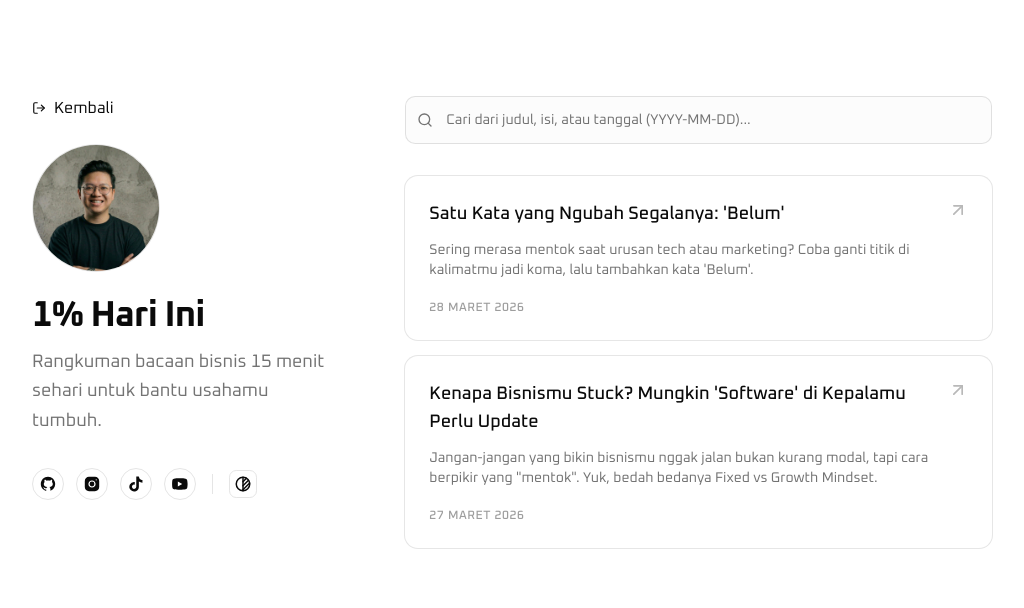
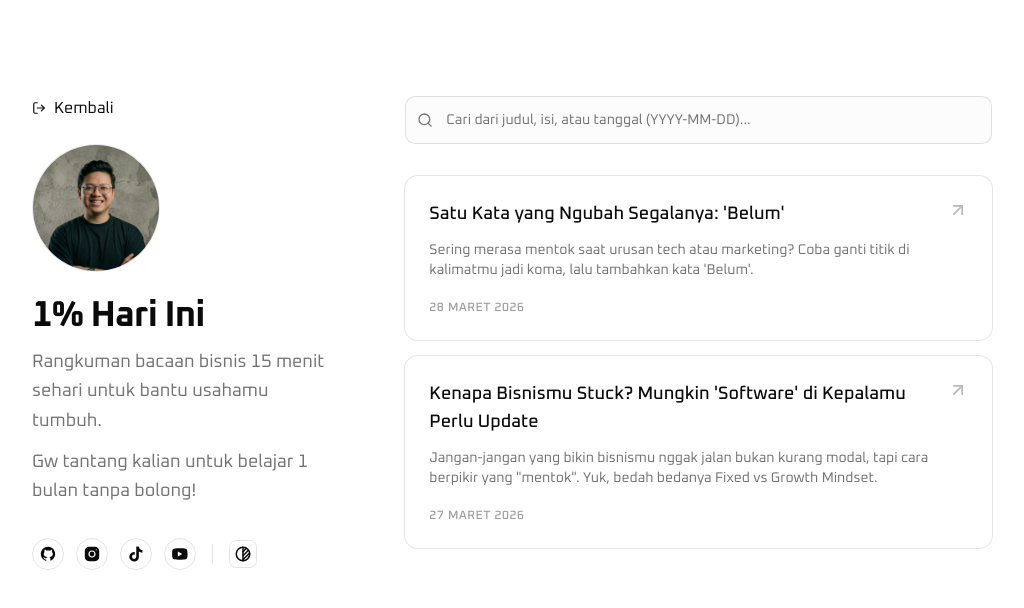
Before and after one commit to juanlysander/pakju, a Next.js app: page /satu-persen-hari-ini in a window 1280 px wide. Shown: the top 608 px of the page, without its empty margins (128-1152 px from the left). Built offline with nearby package versions, Linux system fonts and the light colour scheme.

Commit message:
chore: edit description

```diff
--- a/app/satu-persen-hari-ini/page.tsx
+++ b/app/satu-persen-hari-ini/page.tsx
@@ -80,6 +80,9 @@ export default async function SatuPersenHariIniPage({
                   Rangkuman bacaan bisnis 15 menit sehari untuk bantu usahamu
                   tumbuh.
                 </p>
+                <p className="text-lg leading-relaxed text-muted-foreground">
+                  Gw tantang kalian untuk belajar 1 bulan tanpa bolong!
+                </p>
               </div>
             </div>
             <SocialLinks />
```
